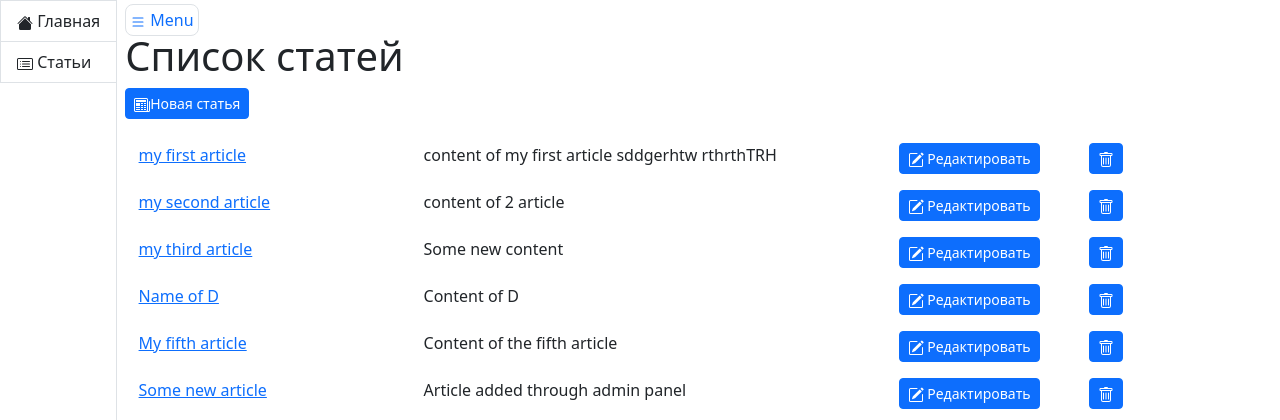
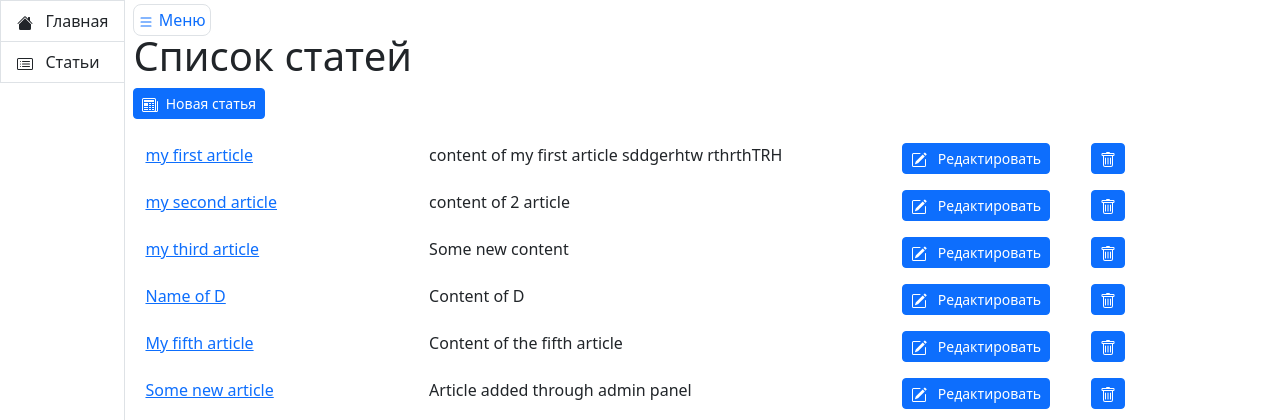
Before and after one commit to Prosto-Pasha/hexlet-django-blog, a Django app: page /article/ in a window 1280 px wide. Shown: the top 420 px of the page. Run offline with Django 4.2, Linux system fonts and the light colour scheme; data comes from the database, SQL or seed files in the repository; both versions use the stored data as it was after the commit.

Commit message:
Refactor templates

```diff
--- a/hexlet_django_blog/templates/articles/create.html
+++ b/hexlet_django_blog/templates/articles/create.html
@@ -19,6 +19,7 @@
              viewBox="0 0 16 16">
         <path d="M2 0a2 2 0 0 0-2 2v12a2 2 0 0 0 2 2h12a2 2 0 0 0 2-2V2a2 2 0 0 0-2-2H2zm10.03 4.97a.75.75 0 0 1 .011 1.05l-3.992 4.99a.75.75 0 0 1-1.08.02L4.324 8.384a.75.75 0 1 1 1.06-1.06l2.094 2.093 3.473-4.425a.75.75 0 0 1 1.08-.022z"/>
         </svg>
+        &nbsp;
         Создать
     </button>
 </form>
--- a/hexlet_django_blog/templates/articles/index.html
+++ b/hexlet_django_blog/templates/articles/index.html
@@ -14,7 +14,7 @@
                  viewBox="0 0 16 16">
                 <path d="M0 2.5A1.5 1.5 0 0 1 1.5 1h11A1.5 1.5 0 0 1 14 2.5v10.528c0 .3-.05.654-.238.972h.738a.5.5 0 0 0 .5-.5v-9a.5.5 0 0 1 1 0v9a1.5 1.5 0 0 1-1.5 1.5H1.497A1.497 1.497 0 0 1 0 13.5v-11zM12 14c.37 0 .654-.211.853-.441.092-.106.147-.279.147-.531V2.5a.5.5 0 0 0-.5-.5h-11a.5.5 0 0 0-.5.5v11c0 .278.223.5.497.5H12z"/>
                 <path d="M2 3h10v2H2V3zm0 3h4v3H2V6zm0 4h4v1H2v-1zm0 2h4v1H2v-1zm5-6h2v1H7V6zm3 0h2v1h-2V6zM7 8h2v1H7V8zm3 0h2v1h-2V8zm-3 2h2v1H7v-1zm3 0h2v1h-2v-1zm-3 2h2v1H7v-1zm3 0h2v1h-2v-1z"/>
-            </svg>Новая статья
+            </svg>&nbsp;&nbsp;Новая статья
         </button>
     </form>
     <br>
@@ -33,6 +33,7 @@
                         <path d="M15.502 1.94a.5.5 0 0 1 0 .706L14.459 3.69l-2-2L13.502.646a.5.5 0 0 1 .707 0l1.293 1.293zm-1.75 2.456-2-2L4.939 9.21a.5.5 0 0 0-.121.196l-.805 2.414a.25.25 0 0 0 .316.316l2.414-.805a.5.5 0 0 0 .196-.12l6.813-6.814z"></path>
                         <path fill-rule="evenodd" d="M1 13.5A1.5 1.5 0 0 0 2.5 15h11a1.5 1.5 0 0 0 1.5-1.5v-6a.5.5 0 0 0-1 0v6a.5.5 0 0 1-.5.5h-11a.5.5 0 0 1-.5-.5v-11a.5.5 0 0 1 .5-.5H9a.5.5 0 0 0 0-1H2.5A1.5 1.5 0 0 0 1 2.5v11z"></path>
                     </svg>
+                    &nbsp;
                     Редактировать
                 </a>
             </div>
--- a/hexlet_django_blog/templates/articles/update.html
+++ b/hexlet_django_blog/templates/articles/update.html
@@ -19,6 +19,7 @@
              viewBox="0 0 16 16">
         <path d="M2 0a2 2 0 0 0-2 2v12a2 2 0 0 0 2 2h12a2 2 0 0 0 2-2V2a2 2 0 0 0-2-2H2zm10.03 4.97a.75.75 0 0 1 .011 1.05l-3.992 4.99a.75.75 0 0 1-1.08.02L4.324 8.384a.75.75 0 1 1 1.06-1.06l2.094 2.093 3.473-4.425a.75.75 0 0 1 1.08-.022z"/>
         </svg>
+        &nbsp;
         Сохранить
     </button>
 </form>
--- a/hexlet_django_blog/templates/base.html
+++ b/hexlet_django_blog/templates/base.html
@@ -39,6 +39,7 @@
                                     <path d="M8.707 1.5a1 1 0 0 0-1.414 0L.646 8.146a.5.5 0 0 0 .708.708L8 2.207l6.646 6.647a.5.5 0 0 0 .708-.708L13 5.793V2.5a.5.5 0 0 0-.5-.5h-1a.5.5 0 0 0-.5.5v1.293L8.707 1.5Z"/>
                                     <path d="m8 3.293 6 6V13.5a1.5 1.5 0 0 1-1.5 1.5h-9A1.5 1.5 0 0 1 2 13.5V9.293l6-6Z"/>
                                 </svg>
+                                &nbsp;
                                 <span>Главная</span>
                             </a>
                             <a href="/article/"
@@ -54,6 +55,7 @@
                                     <path d="M14.5 3a.5.5 0 0 1 .5.5v9a.5.5 0 0 1-.5.5h-13a.5.5 0 0 1-.5-.5v-9a.5.5 0 0 1 .5-.5h13zm-13-1A1.5 1.5 0 0 0 0 3.5v9A1.5 1.5 0 0 0 1.5 14h13a1.5 1.5 0 0 0 1.5-1.5v-9A1.5 1.5 0 0 0 14.5 2h-13z"/>
                                     <path d="M5 8a.5.5 0 0 1 .5-.5h7a.5.5 0 0 1 0 1h-7A.5.5 0 0 1 5 8zm0-2.5a.5.5 0 0 1 .5-.5h7a.5.5 0 0 1 0 1h-7a.5.5 0 0 1-.5-.5zm0 5a.5.5 0 0 1 .5-.5h7a.5.5 0 0 1 0 1h-7a.5.5 0 0 1-.5-.5zm-1-5a.5.5 0 1 1-1 0 .5.5 0 0 1 1 0zM4 8a.5.5 0 1 1-1 0 .5.5 0 0 1 1 0zm0 2.5a.5.5 0 1 1-1 0 .5.5 0 0 1 1 0z"/>
                                 </svg>
+                                &nbsp;
                                 <span>Статьи</span>
                             </a>
                             {% endblock %}
@@ -73,7 +75,7 @@
                          class="bi bi-list"
                          viewBox="0 0 16 16">
                         <path fill-rule="evenodd" d="M2.5 12a.5.5 0 0 1 .5-.5h10a.5.5 0 0 1 0 1H3a.5.5 0 0 1-.5-.5zm0-4a.5.5 0 0 1 .5-.5h10a.5.5 0 0 1 0 1H3a.5.5 0 0 1-.5-.5zm0-4a.5.5 0 0 1 .5-.5h10a.5.5 0 0 1 0 1H3a.5.5 0 0 1-.5-.5z"/>
-                    </svg> Menu</a>
+                    </svg>&nbsp;Меню</a>
                     <div class="d-flex flex-column flex-shrink-0">
                         <div id="content">
                             {% block content %}{% endblock %}
```
Also changed, not shown: db.sqlite3.
